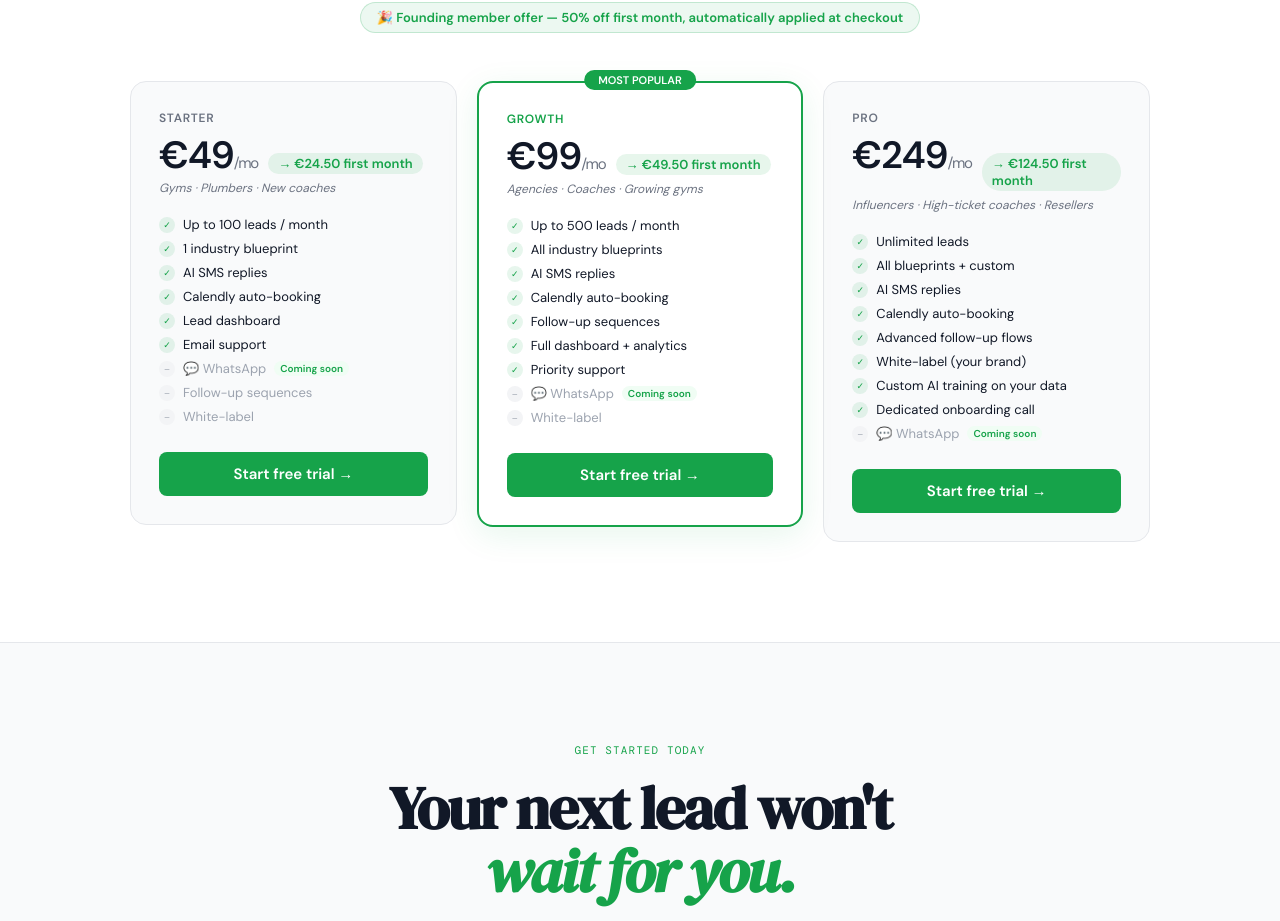
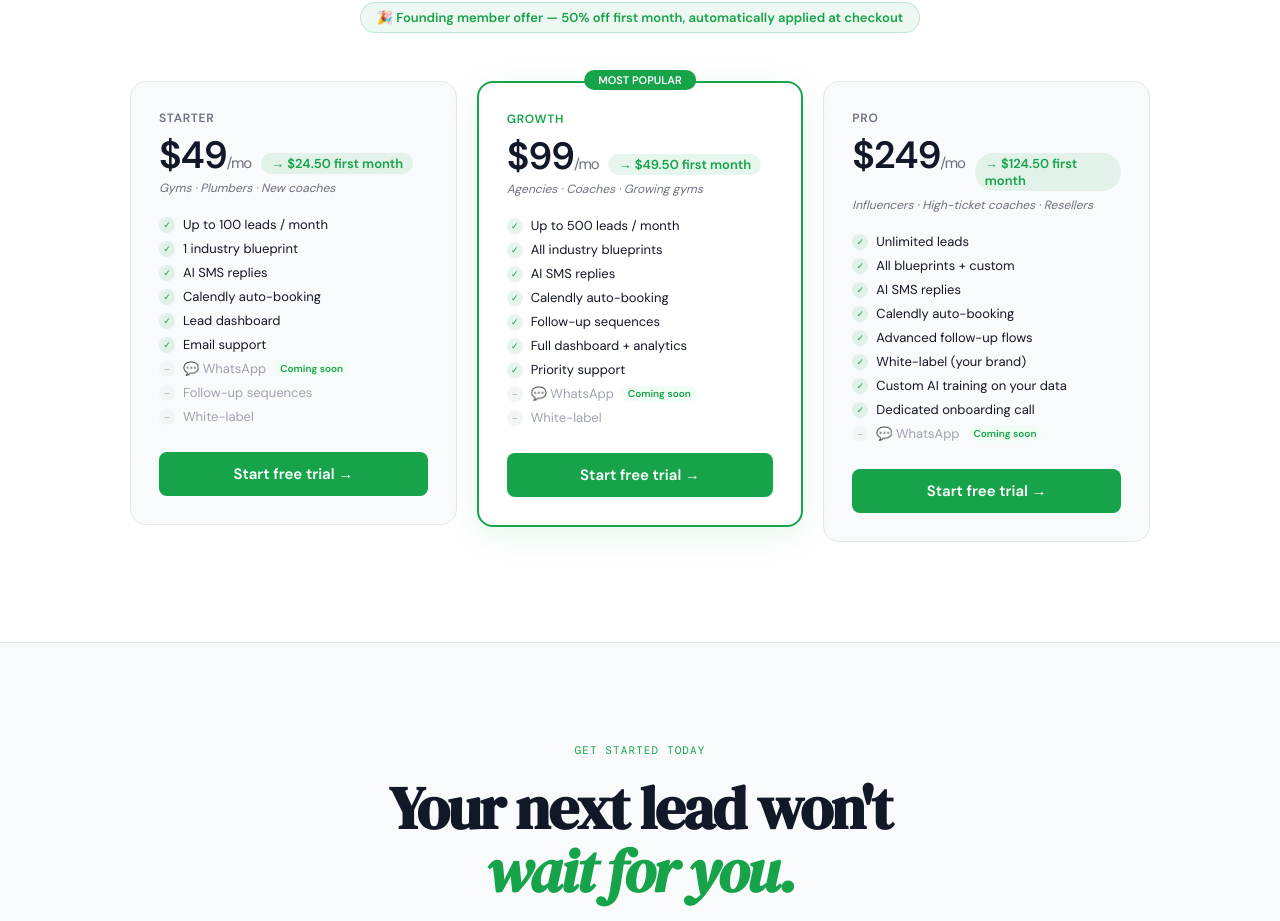
Before and after one commit to gutocoder/qualyleads-landing, a React (Vite) app: page / in a window 1280 px wide. Shown: the part 3797-4718 px from the top of the page. Built offline with nearby package versions, Linux system fonts and the light colour scheme.

Commit message:
Update QualyLeadsLanding.jsx

```diff
--- a/src/QualyLeadsLanding.jsx
+++ b/src/QualyLeadsLanding.jsx
@@ -475,8 +475,8 @@ export default function QualyLeadsLanding() {
           <div style={{ background:SURFACE, border:`1px solid ${BORDER}`, borderRadius:16, padding:28 }}>
             <div style={{ fontSize:12, fontWeight:600, color:MUTED, textTransform:"uppercase", letterSpacing:"0.06em", marginBottom:10 }}>Starter</div>
             <div style={{ display:"flex", alignItems:"baseline", gap:10, marginBottom:6 }}>
-              <div style={{ fontSize:38, fontWeight:700, color:TEXT, letterSpacing:"-0.03em", lineHeight:1 }}>€49<span style={{ fontSize:15, fontWeight:400, color:MUTED }}>/mo</span></div>
-              <div style={{ fontSize:13, background:"rgba(22,163,74,0.1)", color:ACCENT, padding:"2px 10px", borderRadius:20, fontWeight:600 }}>→ €24.50 first month</div>
+              <div style={{ fontSize:38, fontWeight:700, color:TEXT, letterSpacing:"-0.03em", lineHeight:1 }}>$49<span style={{ fontSize:15, fontWeight:400, color:MUTED }}>/mo</span></div>
+              <div style={{ fontSize:13, background:"rgba(22,163,74,0.1)", color:ACCENT, padding:"2px 10px", borderRadius:20, fontWeight:600 }}>→ $24.50 first month</div>
             </div>
             <div style={{ fontSize:12, color:MUTED, fontStyle:"italic", marginBottom:20 }}>Gyms · Plumbers · New coaches</div>
             {["Up to 100 leads / month","1 industry blueprint","AI SMS replies","Calendly auto-booking","Lead dashboard","Email support"].map(f=>(
@@ -500,8 +500,8 @@ export default function QualyLeadsLanding() {
             <div style={{ position:"absolute", top:-13, left:"50%", transform:"translateX(-50%)", background:ACCENT, color:"#fff", fontSize:11, fontWeight:600, padding:"3px 14px", borderRadius:20, whiteSpace:"nowrap" }}>MOST POPULAR</div>
             <div style={{ fontSize:12, fontWeight:600, color:ACCENT, textTransform:"uppercase", letterSpacing:"0.06em", marginBottom:10 }}>Growth</div>
             <div style={{ display:"flex", alignItems:"baseline", gap:10, marginBottom:6 }}>
-              <div style={{ fontSize:38, fontWeight:700, color:TEXT, letterSpacing:"-0.03em", lineHeight:1 }}>€99<span style={{ fontSize:15, fontWeight:400, color:MUTED }}>/mo</span></div>
-              <div style={{ fontSize:13, background:"rgba(22,163,74,0.1)", color:ACCENT, padding:"2px 10px", borderRadius:20, fontWeight:600 }}>→ €49.50 first month</div>
+              <div style={{ fontSize:38, fontWeight:700, color:TEXT, letterSpacing:"-0.03em", lineHeight:1 }}>$99<span style={{ fontSize:15, fontWeight:400, color:MUTED }}>/mo</span></div>
+              <div style={{ fontSize:13, background:"rgba(22,163,74,0.1)", color:ACCENT, padding:"2px 10px", borderRadius:20, fontWeight:600 }}>→ $49.50 first month</div>
             </div>
             <div style={{ fontSize:12, color:MUTED, fontStyle:"italic", marginBottom:20 }}>Agencies · Coaches · Growing gyms</div>
             {["Up to 500 leads / month","All industry blueprints","AI SMS replies","Calendly auto-booking","Follow-up sequences","Full dashboard + analytics","Priority support"].map(f=>(
@@ -524,8 +524,8 @@ export default function QualyLeadsLanding() {
           <div style={{ background:SURFACE, border:`1px solid ${BORDER}`, borderRadius:16, padding:28 }}>
             <div style={{ fontSize:12, fontWeight:600, color:MUTED, textTransform:"uppercase", letterSpacing:"0.06em", marginBottom:10 }}>Pro</div>
             <div style={{ display:"flex", alignItems:"baseline", gap:10, marginBottom:6 }}>
-              <div style={{ fontSize:38, fontWeight:700, color:TEXT, letterSpacing:"-0.03em", lineHeight:1 }}>€249<span style={{ fontSize:15, fontWeight:400, color:MUTED }}>/mo</span></div>
-              <div style={{ fontSize:13, background:"rgba(22,163,74,0.1)", color:ACCENT, padding:"2px 10px", borderRadius:20, fontWeight:600 }}>→ €124.50 first month</div>
+              <div style={{ fontSize:38, fontWeight:700, color:TEXT, letterSpacing:"-0.03em", lineHeight:1 }}>$249<span style={{ fontSize:15, fontWeight:400, color:MUTED }}>/mo</span></div>
+              <div style={{ fontSize:13, background:"rgba(22,163,74,0.1)", color:ACCENT, padding:"2px 10px", borderRadius:20, fontWeight:600 }}>→ $124.50 first month</div>
             </div>
             <div style={{ fontSize:12, color:MUTED, fontStyle:"italic", marginBottom:20 }}>Influencers · High-ticket coaches · Resellers</div>
             {["Unlimited leads","All blueprints + custom","AI SMS replies","Calendly auto-booking","Advanced follow-up flows","White-label (your brand)","Custom AI training on your data","Dedicated onboarding call"].map(f=>(
```
